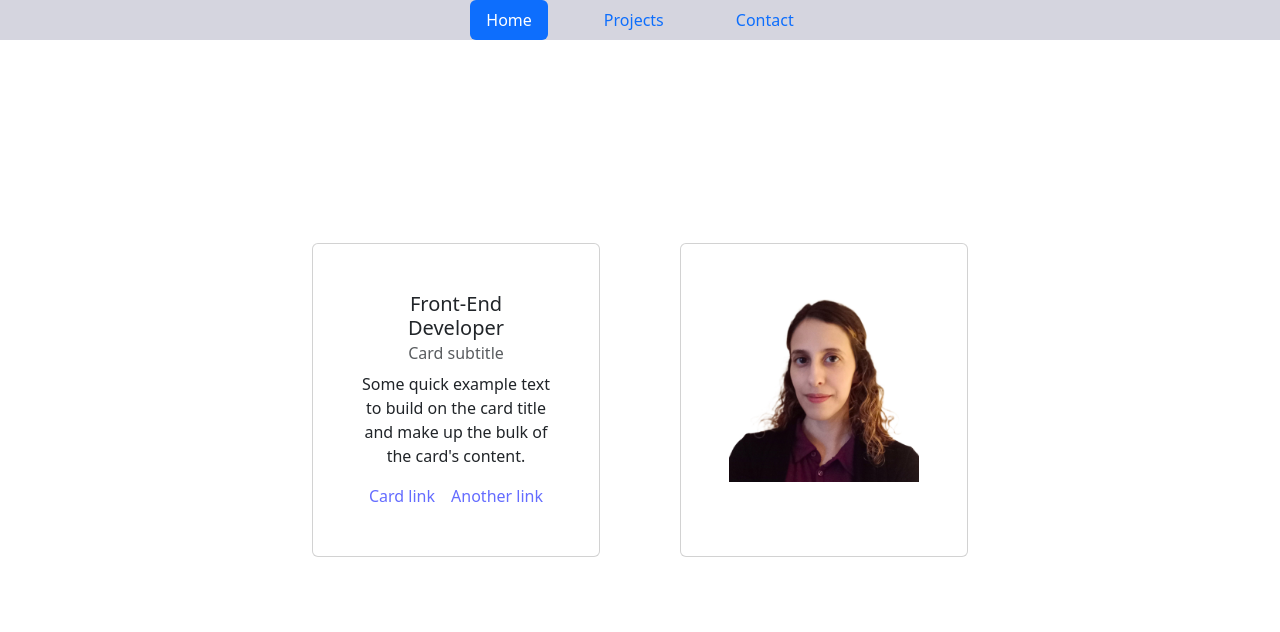
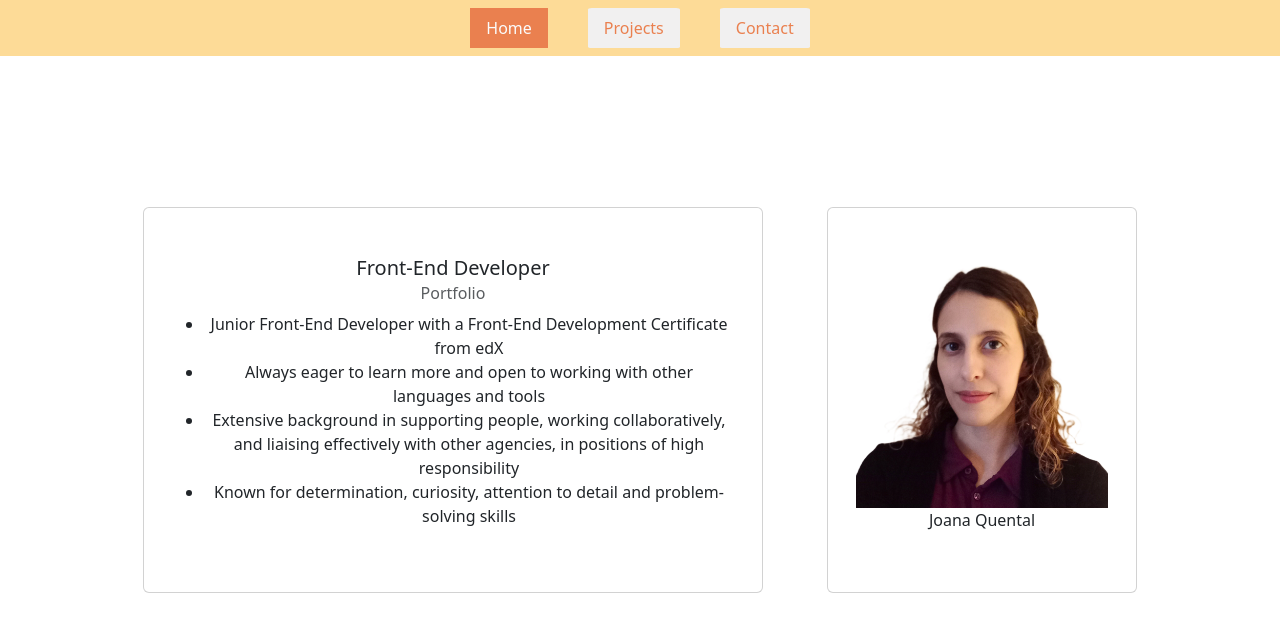
Before and after one commit to jpquental90/React-Portfolio, a React (Vite) app: page / in a window 1280 px wide. Shown: the top 632 px of the page. Built offline with nearby package versions, Linux system fonts and the light colour scheme.

Commit message:
changed style of navbar, and changed from navpills to navbar to meet the requirements

```diff
--- a/src/components/Header.jsx
+++ b/src/components/Header.jsx
@@ -5,14 +5,13 @@ import './header.css'
 function Header() {
   return (
     <div className='d-flex'>
-    <ul className="nav nav-pills header fixed-top justify-content-center">
+      <ul className="nav navbar header fixed-top justify-content-center">
         <li className="nav-item">
           <NavLink
             to="/"
             end
-          className={({ isActive }) =>
-            isActive ? 'nav-link active' : 'nav-link'
-          }
+            className="nav-link"
+            activeClassName="active-link"
           >
             Home
           </NavLink>
@@ -20,20 +19,18 @@ function Header() {
         <li className="nav-item">
           <NavLink
             to="/projects"
-          className={({ isActive }) =>
-            isActive ? 'nav-link active' : 'nav-link'
-          }
+            className="nav-link"
+            activeClassName="active-link"
           >
             Projects
           </NavLink>
         </li>
         <li className="nav-item">
           <NavLink
-          to="contact"
+            to="/contact"
             end
-          className={({ isActive }) =>
-            isActive ? 'nav-link active' : 'nav-link'
-          }
+            className="nav-link"
+            activeClassName="active-link"
           >
             Contact
           </NavLink>
--- a/src/components/header.css
+++ b/src/components/header.css
@@ -1,7 +1,18 @@
 .nav {
-    background-color: rgb(213, 213, 223);
+    background-color: rgb(253, 219, 151);
 }
 
 .nav-item {
-    padding: 0 20px 0 20px;
+    margin: 0 20px 0 20px;
+    background-color: rgb(241, 240, 240);
+    border-radius: 4%;
 }
+
+.nav-link {
+    color: rgb(234, 128, 79) !important;
+}
+
+.active {
+    background-color: rgb(234, 128, 79) !important;
+    color: rgb(251, 251, 251) !important;
+}
--- a/src/components/pages/Home.jsx
+++ b/src/components/pages/Home.jsx
@@ -2,30 +2,30 @@ import React from 'react';
 import './home.css'
 
 // This should be a welcome landing page that contains:
-
 // Your Name
-
 // A headshot of you (or an avatar)
-
 // Your brand statement
-
 // Some indication that this is your portfolio site
 
 function Home() {
   return (
-    <div className="home-wrapper">
-      <div className="card" style={{width: '18rem'}}>
+    <div className="home-wrapper row justify-content-center">
+      <div className="card card-about col-md-6" >
         <div className="card-body">
           <h5 className="card-title">Front-End Developer</h5>
-          <h6 className="card-subtitle mb-2 text-body-secondary">Card subtitle</h6>
-          <p className="card-text">Some quick example text to build on the card title and make up the bulk of the card's content.</p>
-          <a href="#" className="card-link">Card link</a>
-          <a href="#" className="card-link">Another link</a>
+          <h6 className="card-subtitle mb-2 text-body-secondary">Portfolio</h6>
+          <ul>
+            <li>Junior Front-End Developer with a Front-End Development Certificate from edX</li>
+            <li>Always eager to learn more and open to working with other languages and tools</li>
+            <li>Extensive background in supporting people, working collaboratively, and liaising effectively with other agencies, in positions of high responsibility</li>
+            <li>Known for determination, curiosity, attention to detail and problem-solving skills</li>
+          </ul>
         </div>
       </div>
-      <div className="card card-picture" style={{width: '18rem'}}>
+      <div className="card card-picture col-md-3">
         <div className="card-body">
           <img src="images/profilepic.jpg" alt="profile picture" className="profile-pic"/>
+          <p className="card-text">Joana Quental</p>
         </div>
       </div>
     </div>
--- a/src/components/pages/home.css
+++ b/src/components/pages/home.css
@@ -1,9 +1,7 @@
-.home-wrapper {
-    display: flex;
-}
 
-.card-picture {
-    margin-left: 5rem;
+
+.card-picture, .card-about {
+    margin: 2rem !important;
 }
 
 .profile-pic {
```
Also changed, not shown: src/components/pages/Contact.jsx (+14 -0 lines), src/components/pages/Projects.jsx (+22 -0 lines). Lines whose indentation alone changed are shown as unchanged.
